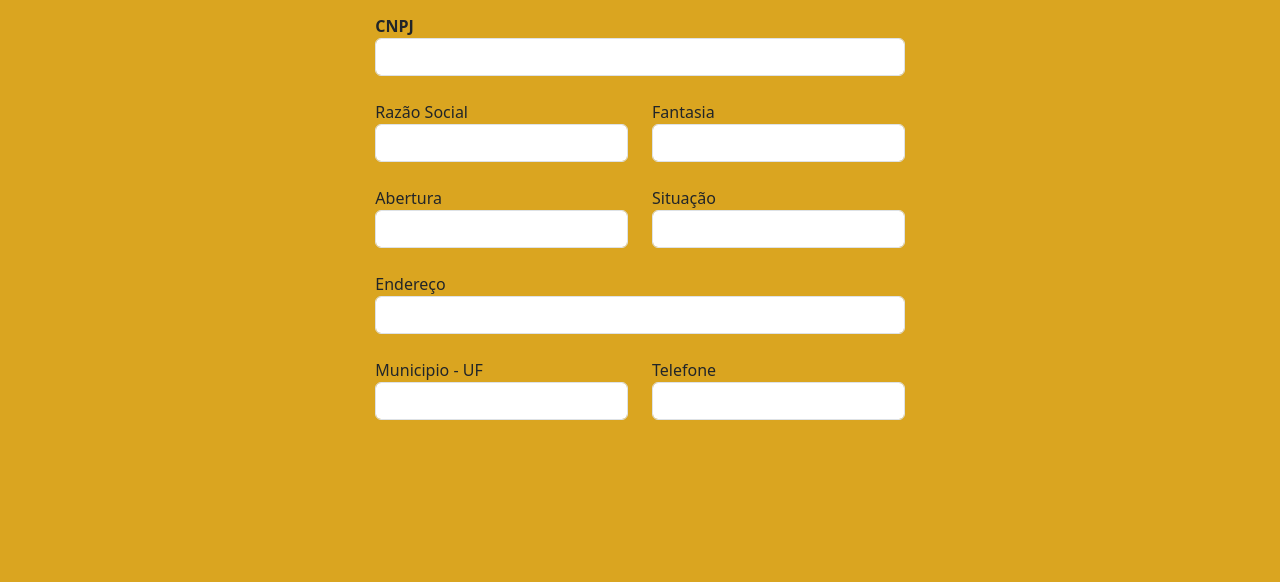
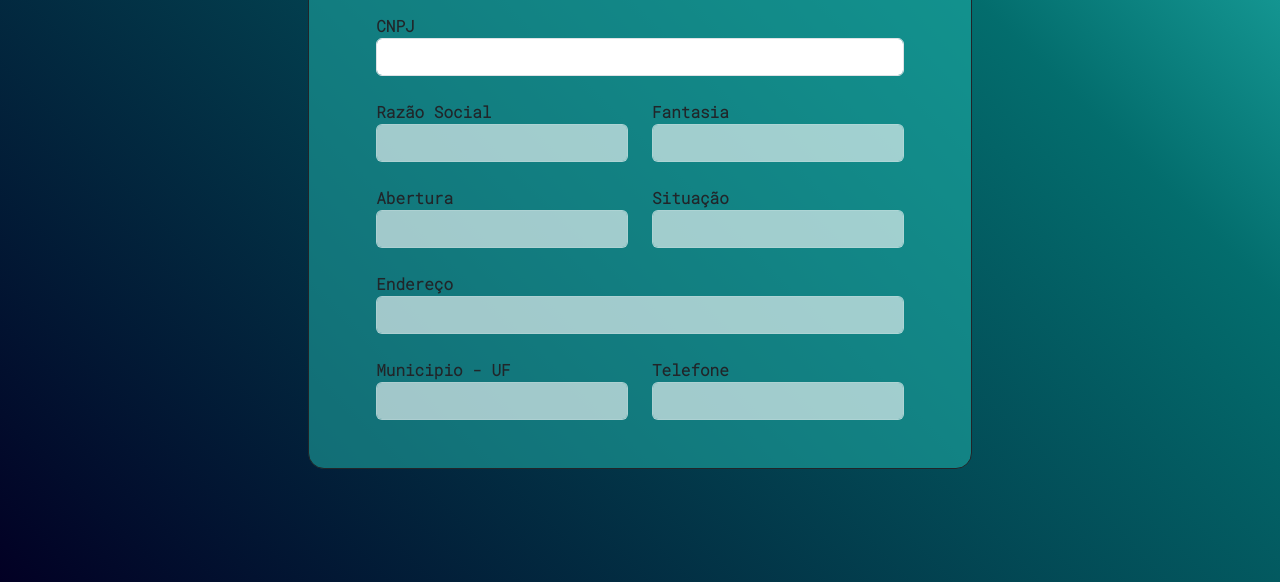
Before and after one commit to RafaJMS/ProjetoConsulta-CNPJ, a plain HTML site: page index.html in a window 1280 px wide. Shown: the part 218-800 px from the top of the page. Drawn offline with nearby package versions, Linux system fonts and the light colour scheme.

Commit message:
Estilização do Projeto

```diff
--- a/assets/css/style.css
+++ b/assets/css/style.css
@@ -1,4 +1,8 @@
+@import url('https://fonts.googleapis.com/css2?family=Roboto+Mono:wght@300&display=swap');
+
 *{
+    box-sizing: border-box;
+  font-family: 'Roboto Mono', monospace;
     padding: 0;
     margin: 0;
 }
@@ -11,16 +15,26 @@ body{
     display: flex;
     justify-content: center;
     align-items: center;
-    background-color: goldenrod;
+    background: rgb(2,0,36);
+background: linear-gradient(45deg, rgba(2,0,36,1) 0%, rgba(3,109,109,1) 75%, rgba(32,178,171,1) 100%);
 }
 
 .box-maior{
     display: flex;
     justify-content: center;
     align-items: center;
+    border: 1px solid;
+    border-radius: 1rem;
+    background-color: rgba(32, 178, 171, 0.541);
 }
 .box-maior h2{
     text-align: center;
+    margin-top: 3rem;
 }
-.box-medio{
+.box-maior input:disabled{
+    background-color: rgba(255, 255, 255, 0.605);
+    border-color: rgba(255, 255, 255, 0.656);
 }
+#cidade-estado,#telefone{
+    margin-bottom: 3rem;
+}
--- a/assets/js/script.js
+++ b/assets/js/script.js
@@ -6,7 +6,7 @@ function validarCNPJ(CNPJ)
         'dataType':'jsonp',
         'success':function(dado)
         {
-            if(dado.nome == undefined || ){
+            if(dado.nome == undefined){
                 alert(dado.status + " " +dado.message)
             }else{
             document.getElementById('razao-social').value = dado.nome;
--- a/index.html
+++ b/index.html
@@ -1,4 +1,4 @@
-<!doctype html>
+
 <html lang="pt-br">
   <head>
     <meta charset="utf-8">
@@ -8,41 +8,41 @@
     <link rel="stylesheet" href="assets/css/style.css">
     </head>
   <body>
-    <div class="w-50 box-maior">
+    <div class="w-50 major-box">
 
             <form class="row row-gap-4 box-maior">
-                <h2 class="titulo-forms">Busca em empresa por CNPJ</h2>
+                <h2 class="titulo-forms"><strong>Busca em empresa por CNPJ</strong></h2>
                 <div class="col-md-10">
                     <label for="CNPJ"><strong>CNPJ</strong></label>
                     <input type="text" onblur="validarCNPJ(this.value)" data-mask="00.000.000/0000-00" id="CNPJ" class="form-control">
                 </div>
                 <div class="col-md-5">
-                    <label for="razao-social">Razão Social</label>
-                    <input type="text" id="razao-social" class="form-control">
+                    <label for="razao-social"><strong>Razão Social</strong></label>
+                    <input type="text" disabled id="razao-social" class="form-control">
                 </div>
                 <div class="col-md-5">
-                    <label for="nome-fantasia">Fantasia</label>
-                    <input type="text" id="nome-fantasia" class="form-control">
+                    <label for="nome-fantasia"><strong>Fantasia</strong></label>
+                    <input type="text" disabled id="nome-fantasia" class="form-control">
                 </div>
                 <div class="col-md-5">
-                    <label for="data-abertura">Abertura</label>
-                    <input type="text" id="data-abertura" class="form-control">
+                    <label for="data-abertura"><strong>Abertura</strong></label>
+                    <input type="text" disabled id="data-abertura" class="form-control">
                 </div>
                 <div class="col-md-5">
-                    <label for="status-empresa">Situação</label>
-                    <input type="text" id="status-empresa" class="form-control">
+                    <label for="status-empresa"><strong>Situação</strong></label>
+                    <input type="text" disabled id="status-empresa" class="form-control">
                 </div>
                 <div class="col-md-10">
-                    <label for="endereco">Endereço</label>
-                    <input type="text" id="endereco" class="form-control">
+                    <label for="endereco"><strong>Endereço</strong></label>
+                    <input type="text" disabled id="endereco" class="form-control">
                 </div>
                 <div class="col-md-5">
-                    <label for="cidade-estado">Municipio - UF</label>
-                    <input type="text" id="cidade-estado" class="form-control">
+                    <label for="cidade-estado"><strong>Municipio - UF</strong></label>
+                    <input type="text" disabled id="cidade-estado" class="form-control">
                 </div>
                 <div class="col-md-5">
-                    <label for="telefone">Telefone</label>
-                    <input type="text" id="telefone" class="form-control">
+                    <label for="telefone"><strong>Telefone</strong></label>
+                    <input type="text" disabled id="telefone" class="form-control">
                 </div>
             </form>
     </div>
```
